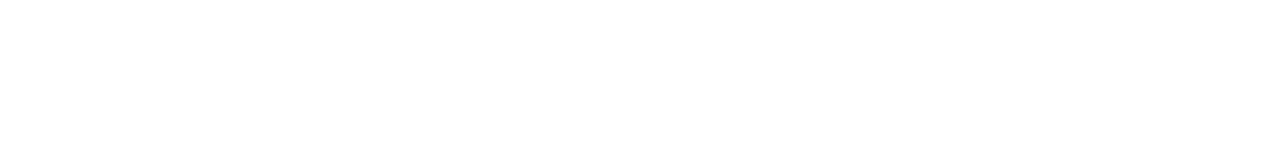
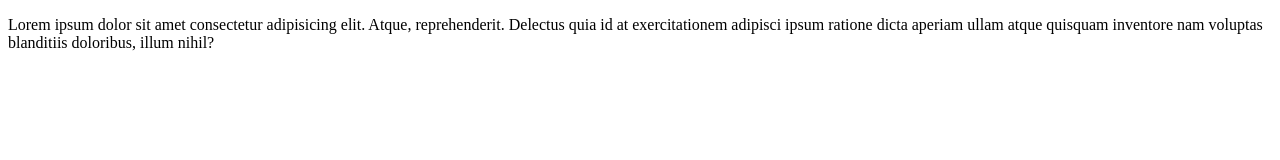
Before and after one commit to gpapa-sam/projeto-1, a plain HTML site: page index.html in a window 1280 px wide. Drawn offline with Linux system fonts and the light colour scheme.

Commit message:
adicionado texto no body

```diff
--- a/index.html
+++ b/index.html
@@ -13,7 +13,7 @@
         <title>Curso Gratuito Git e Git Hub</title>
     </head>
     <body>
-
-
+        <p>Lorem ipsum dolor sit amet consectetur adipisicing elit. Atque, reprehenderit. Delectus quia id at exercitationem adipisci ipsum ratione dicta aperiam
+             ullam atque quisquam inventore nam voluptas blanditiis doloribus, illum nihil?</p>
     </body>
 </html>
```
